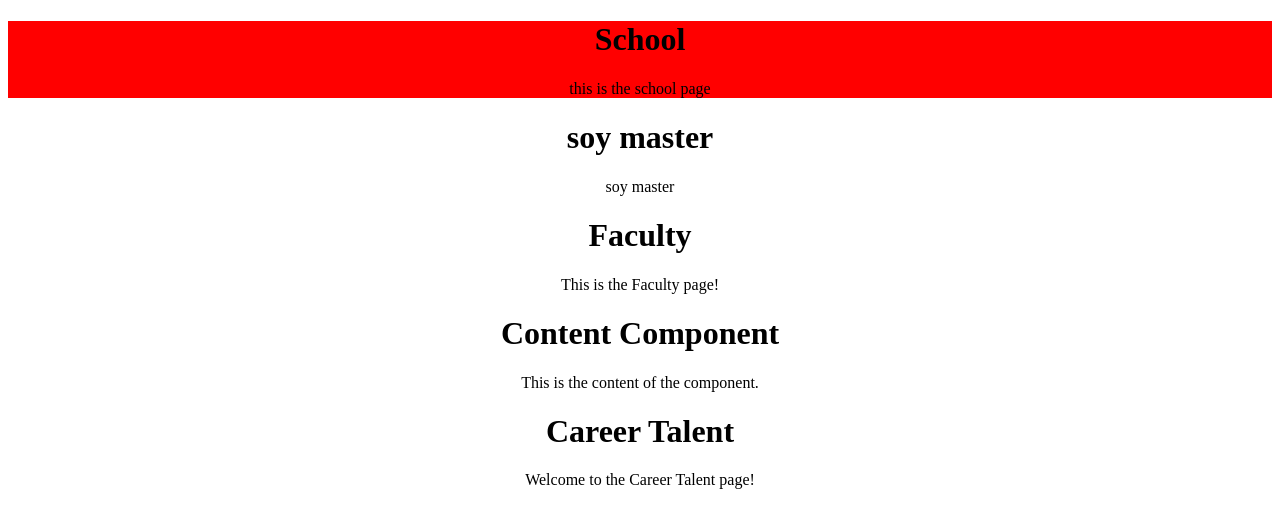
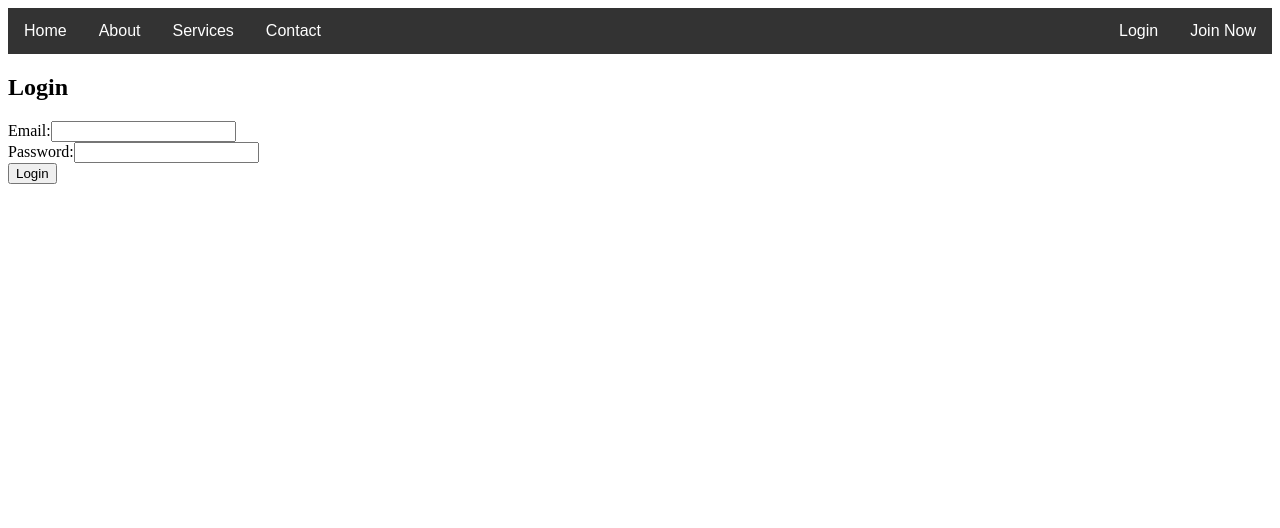
Before and after one commit to delafter/nuclio-digital-school, a React (Create React App) app: page /login in a window 1280 px wide. Shown: the top 528 px of the page. Built offline with nearby package versions, Linux system fonts and the light colour scheme.

Commit message:
navegacion entre vistas y componentes creados ok

```diff
--- a/package.json
+++ b/package.json
@@ -9,6 +9,7 @@
     "@testing-library/user-event": "^13.5.0",
     "react": "^19.0.0",
     "react-dom": "^19.0.0",
+    "react-router-dom": "^7.3.0",
     "react-scripts": "5.0.1",
     "web-vitals": "^2.1.4"
   },
--- /dev/null
+++ b/src/components/JoinNow/JoinNow.jsx
@@ -0,0 +1,27 @@
+import React from 'react';
+import './JoinNow.css';
+
+const JoinNow = () => {
+    return (
+        <div className="join-now">
+            <h1>Join Now</h1>
+            <form>
+                <div className="form-group">
+                    <label htmlFor="name">Name:</label>
+                    <input type="text" id="name" name="name" required />
+                </div>
+                <div className="form-group">
+                    <label htmlFor="email">Email:</label>
+                    <input type="email" id="email" name="email" required />
+                </div>
+                <div className="form-group">
+                    <label htmlFor="password">Password:</label>
+                    <input type="password" id="password" name="password" required />
+                </div>
+                <button type="submit">Join Now</button>
+            </form>
+        </div>
+    );
+};
+
+export default JoinNow;
--- /dev/null
+++ b/src/components/Login/Login.jsx
@@ -0,0 +1,42 @@
+import React, { useState } from 'react';
+
+const Login = () => {
+    const [email, setEmail] = useState('');
+    const [password, setPassword] = useState('');
+
+    const handleSubmit = (e) => {
+        e.preventDefault();
+        // Handle login logic here
+        console.log('Email:', email);
+        console.log('Password:', password);
+    };
+
+    return (
+        <div>
+            <h2>Login</h2>
+            <form onSubmit={handleSubmit}>
+                <div>
+                    <label>Email:</label>
+                    <input
+                        type="email"
+                        value={email}
+                        onChange={(e) => setEmail(e.target.value)}
+                        required
+                    />
+                </div>
+                <div>
+                    <label>Password:</label>
+                    <input
+                        type="password"
+                        value={password}
+                        onChange={(e) => setPassword(e.target.value)}
+                        required
+                    />
+                </div>
+                <button type="submit">Login</button>
+            </form>
+        </div>
+    );
+};
+
+export default Login;
--- a/src/components/Navbar/Navbar.css
+++ b/src/components/Navbar/Navbar.css
@@ -0,0 +1,27 @@
+/* Navbar.css */
+
+.navbar {
+    background-color: #333;
+    overflow: hidden;
+    display: flex;
+    justify-content: space-between;
+}
+
+.navbar-button {
+    background-color: #333;
+    border: none;
+    color: white;
+    padding: 14px 16px;
+    font-size: 16px;
+    cursor: pointer;
+
+}
+
+.navbar-button:hover {
+    background-color: #ddd;
+    color: black;
+}
+
+.navbar-button.active {
+    background-color: #666;
+}
--- a/src/components/Navbar/Navbar.jsx
+++ b/src/components/Navbar/Navbar.jsx
@@ -0,0 +1,40 @@
+import React from "react";
+import "./Navbar.css";
+import { useNavigate } from "react-router-dom";
+
+const Navbar = () => {
+  const navigate = useNavigate();
+
+  const handleLogin = () => {
+    navigate("/login");
+  };
+
+  const handleJoinNow = () => {
+    navigate("/join-now");
+  };
+
+  const handleHome = () => {
+    navigate("/");
+  }
+
+  return (
+    <nav className="navbar">
+      <div className="navbar-options">
+        <button className="navbar-button" onClick={handleHome}>Home</button>
+        <button className="navbar-button">About</button>
+        <button className="navbar-button">Services</button>
+        <button className="navbar-button">Contact</button>
+      </div>
+      <div className="navbar-auth">
+        <button className="navbar-button" onClick={handleLogin}>
+          Login
+        </button>
+        <button className="navbar-button" onClick={handleJoinNow}>
+          Join Now
+        </button>
+      </div>
+    </nav>
+  );
+};
+
+export default Navbar;
--- a/src/index.js
+++ b/src/index.js
@@ -1,13 +1,24 @@
-import React from 'react';
-import ReactDOM from 'react-dom/client';
-import './index.css';
-import App from './App';
-import reportWebVitals from './reportWebVitals';
+import React from "react";
+import ReactDOM from "react-dom/client";
+import "./index.css";
+import App from "./App";
+import reportWebVitals from "./reportWebVitals";
+import Login from "./components/Login/Login.jsx";
+import JoinNow from "./components/JoinNow/JoinNow.jsx";
+import Navbar from "./components/Navbar/Navbar.jsx";
+import { BrowserRouter as Router, Routes, Route } from "react-router-dom";
 
-const root = ReactDOM.createRoot(document.getElementById('root'));
+const root = ReactDOM.createRoot(document.getElementById("root"));
 root.render(
   <React.StrictMode>
-    <App />
+    <Router>
+    <Navbar />
+      <Routes>
+        <Route path="/" element={<App />} />
+        <Route path="/login" element={<Login />} />
+        <Route path="/join-now" element={<JoinNow />} />
+      </Routes>
+    </Router>
   </React.StrictMode>
 );
 
--- a/src/styles/School.css
+++ b/src/styles/School.css
@@ -1,3 +1,5 @@
 .school-container {
  background-color: red;
+ text-align: center;
+    padding: 20px;
 }
```
Also changed, not shown: src/App.js (+12 -13 lines), src/components/JoinNow/JoinNow.css (added), src/components/Login/Login.css (added), 1 other file (tests, documents, lock files or other folders).
